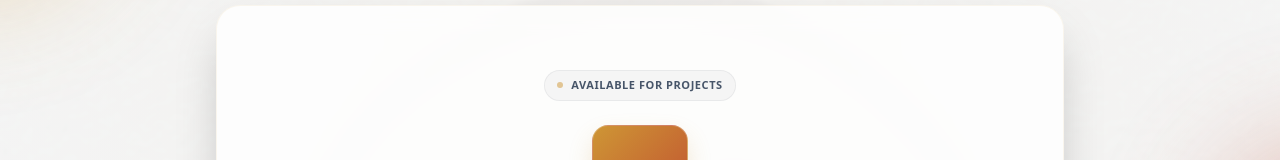
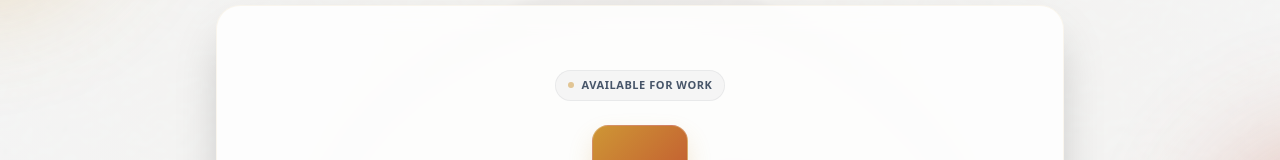
Before and after one commit to notoriY2/Portfolio, a React (Vite) app: page / in a window 1280 px wide. Shown: the part 123-283 px from the top of the page. Built offline with nearby package versions, Linux system fonts and the light colour scheme.

Commit message:
Update Hero.tsx

```diff
--- a/src/components/Hero.tsx
+++ b/src/components/Hero.tsx
@@ -101,7 +101,7 @@ export default function Hero(): JSX.Element {
             {/* Status Badge */}
             <div className="mb-6 animate-fade-in flex items-center gap-2 px-3 py-1.5 rounded-full bg-slate-900/[0.03] border border-slate-900/[0.05] text-[11px] font-bold tracking-wider text-slate-600 uppercase">
               <span className="w-1.5 h-1.5 rounded-full animate-pulse" style={{ backgroundColor: primary }} />
-              Available for Projects
+              Available for Work
             </div>
 
             {/* Profile Initials Badge */}
```
